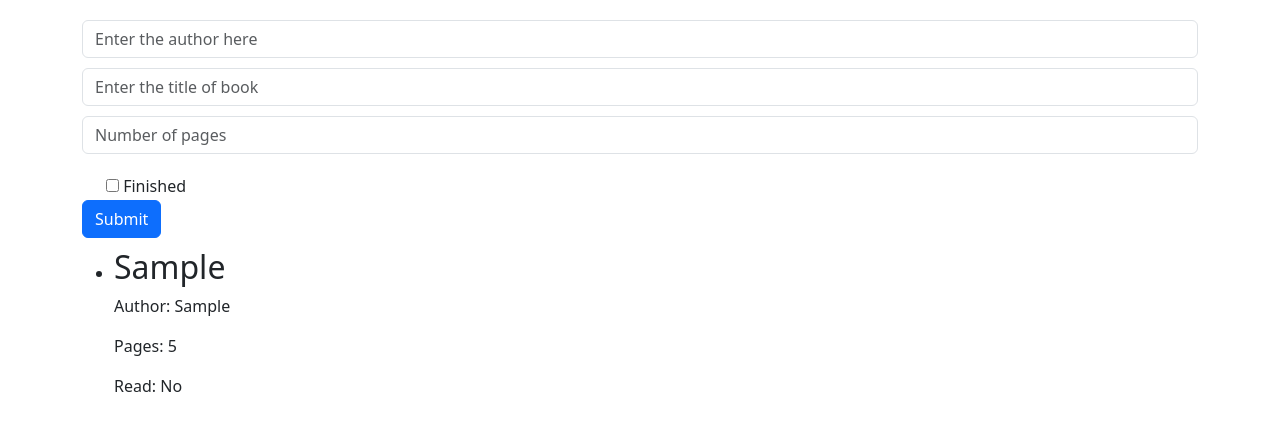
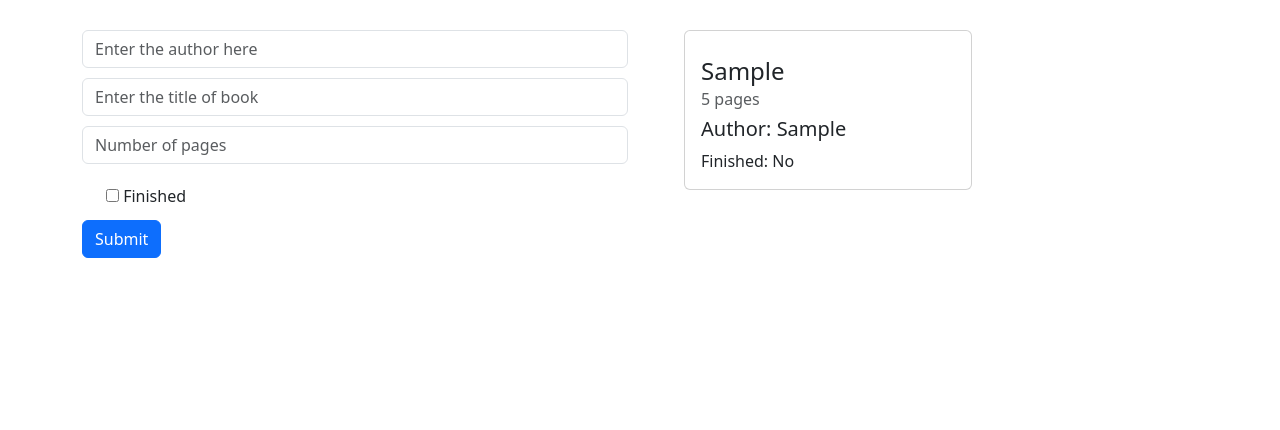
Before and after one commit to Luxlorys/TheOdinProject, a plain HTML site: page home.html in a window 1280 px wide. Both pictures are taken after typing "Sample", "Sample", "5" into the empty fields and a click on the button "Submit". Drawn offline with nearby package versions, Linux system fonts and the light colour scheme.

Commit message:
minor changes

```diff
--- a/css/style.css
+++ b/css/style.css
@@ -1,3 +1,19 @@
 * {
     margin-top: 10px;
 }
+
+#btn-add-book {
+    margin-top: 10px;
+}
+
+.row {
+    display: flex;
+}
+
+.column {
+    flex: 50%;
+}
+
+ul {
+    list-style-type: none;
+}
--- a/home.html
+++ b/home.html
@@ -17,6 +17,9 @@
 </head>
 <body>
     <div class="container">
+      <div class="row">
+
+        <div class="column">
           <form id="form-add-book">
               <div class="form-group">
                 <input type="text" class="form-control" id="author" aria-describedby="author" placeholder="Enter the author here">
@@ -37,8 +40,12 @@
 
               <button id="btn-add-book" type="submit" class="btn btn-primary">Submit</button>
             </form>
+          </div>
 
+        <div class="column">
           <ul id="book-list"></ul>
+        </div>
+      </div>
     </div>
 </body>
 </html>
--- a/js/index.js
+++ b/js/index.js
@@ -27,11 +27,22 @@ function displayBook(book) {
 
     const bookItem = document.createElement('li');
 
+    // bookItem.innerHTML = `
+    //     <h2>${book.author}</h2>
+    //     <p>Author: ${book.author}</p>
+    //     <p>Pages: ${book.pages}</p>
+    //     <p>Read: ${book.isRead ? 'Yes' : 'No'}</p>
+    // `;
+
     bookItem.innerHTML = `
-        <h2>${book.author}</h2>
-        <p>Author: ${book.author}</p>
-        <p>Pages: ${book.pages}</p>
-        <p>Read: ${book.isRead ? 'Yes' : 'No'}</p>
+        <div class="card" style="width: 18rem;">
+            <div class="card-body">
+                <h4 class="card-title">${book.title}</h5>
+                <h6 class="card-subtitle mb-2 text-body-secondary">${book.pages} pages</h6>
+                <h5 class="card-text">Author: ${book.author}</h5>
+                <p class="card-text">Finished: ${book.isRead ? 'Yes' : 'No'}</p>
+            </div>
+        </div>
     `;
 
     bookList.appendChild(bookItem);
```
Lines whose indentation alone changed are shown as unchanged.
